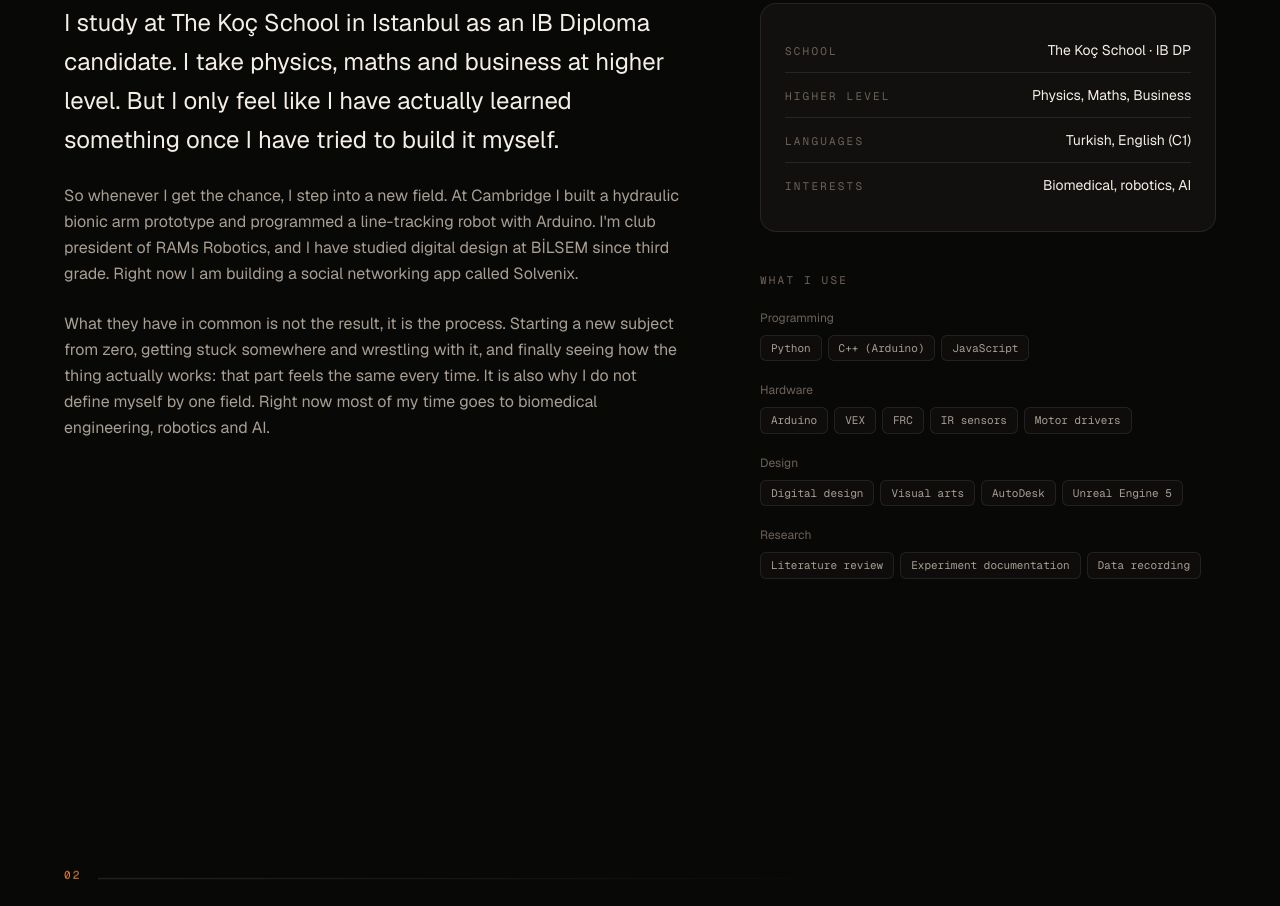
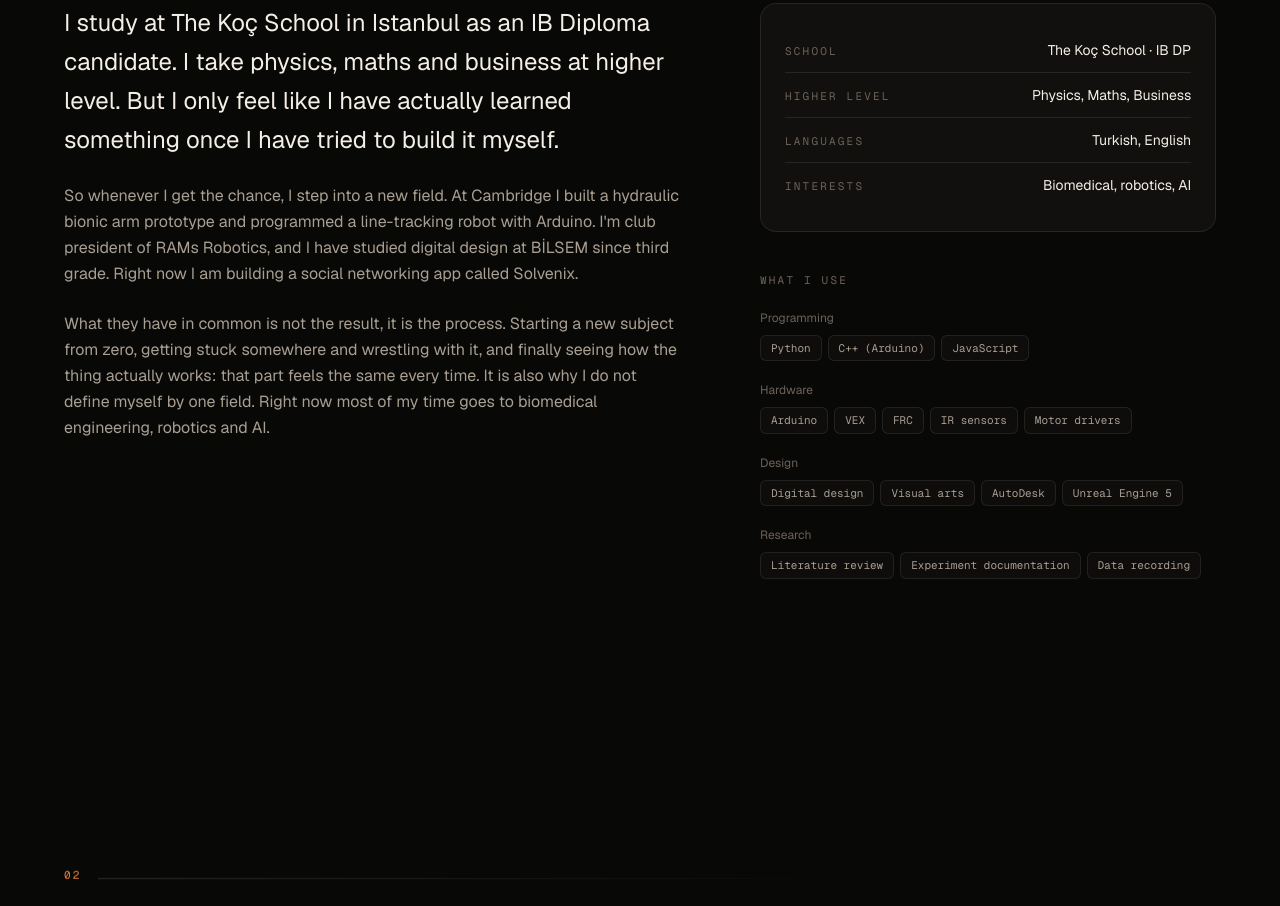
Before and after one commit to Gokturkakman/portfolio, a Next.js app: page / in a window 1280 px wide. Shown: the part 1260-2166 px from the top of the page. Built offline with nearby package versions, Linux system fonts and the light colour scheme.

Commit message:
Dil seviyesi (C1) kaldırıldı
Co-Authored-By: Claude Sonnet 5 <noreply@anthropic.com>

```diff
--- a/src/content/profile.ts
+++ b/src/content/profile.ts
@@ -143,7 +143,7 @@ export const about = {
       k: t("İleri seviye", "Higher level"),
       v: t("Fizik, Matematik, İşletme", "Physics, Maths, Business"),
     },
-    { k: t("Diller", "Languages"), v: t("Türkçe, İngilizce (C1)", "Turkish, English (C1)") },
+    { k: t("Diller", "Languages"), v: t("Türkçe, İngilizce", "Turkish, English") },
     {
       k: t("İlgi alanları", "Interests"),
       v: t("Biyomedikal, robotik, YZ", "Biomedical, robotics, AI"),
```
